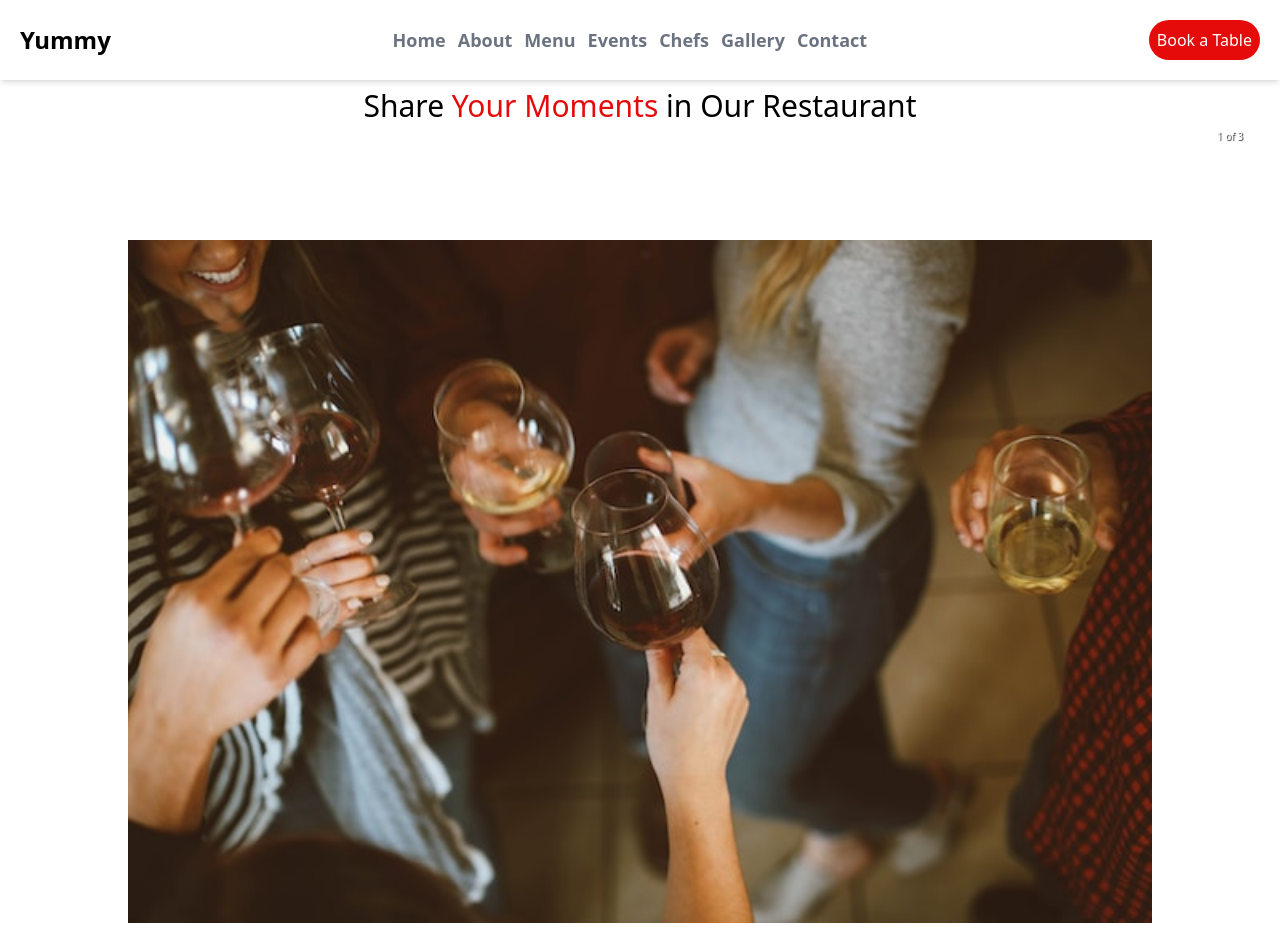
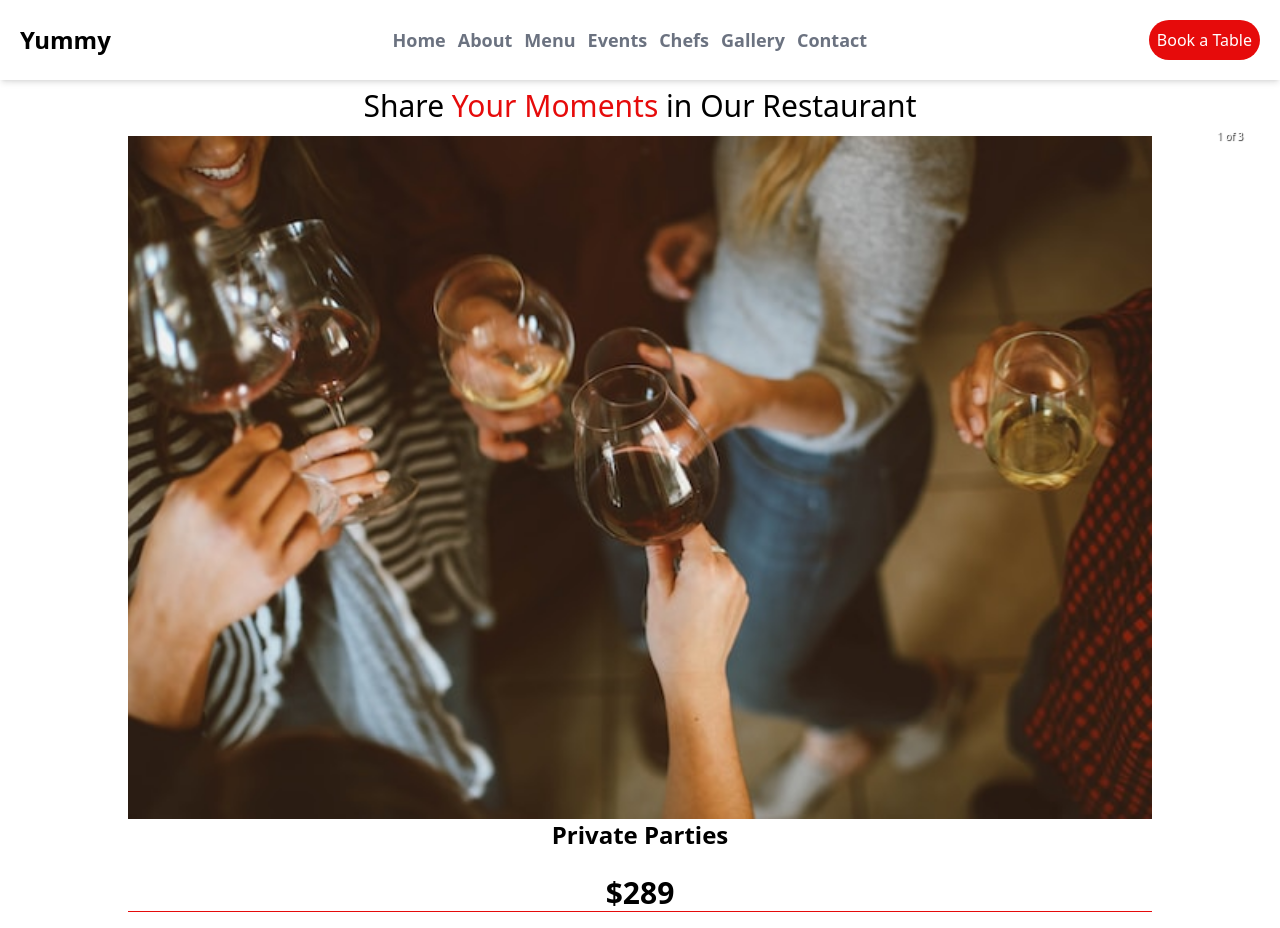
Before and after one commit to JosephMumo/Table_Booking, a React (Vite) app in the folder Table_Booking/: page /event in a window 1280 px wide. Shown: the top 928 px of the page. Built offline with nearby package versions, Linux system fonts and the light colour scheme.

Commit message:
debug: Carousel alignment

```diff
--- a/Table_Booking/src/components/Crsel.jsx
+++ b/Table_Booking/src/components/Crsel.jsx
@@ -9,16 +9,18 @@ const Crsel = () => {
     return (
         <div>
             <Carousel className='grid place-items-center'>
-                <div className='mt-5 md:p-24 relative'>
+                <div className='mt-3 md:px-24 relative'>
                     <img src={bdy} alt='1' />
-                    <h3 className='text-2xl font-semibold'>Private Parties</h3>
-                    <br />
-                    <h1 className='text-3xl font-bold border-b border-primary'>$289</h1>
-                    <br />
-                    <p>Indulge in exclusive gatherings at our restaurant. Elevate your private parties with exquisite cuisine, impeccable service, and a charming ambiance. Unforgettable memories await.</p>
+                    <div>
+                        <h3 className='text-2xl font-semibold'>Private Parties</h3>
+                        <br />
+                        <h1 className='text-3xl font-bold border-b border-primary'>$289</h1>
+                        <br />
+                        <p>Indulge in exclusive gatherings at our restaurant. Elevate your private parties with exquisite cuisine, impeccable service, and a charming ambiance. Unforgettable memories await.</p>
+                    </div>
 
                 </div>
-                <div className=' mt-5 md:p-24'>
+                <div className=' mt-3 md:px-24'>
                     <img src={cdy} alt="2" />
                     <h3 className='text-2xl font-semibold'>Birthday Parties</h3>
                     <br />
@@ -26,7 +28,7 @@ const Crsel = () => {
                     <br />
                     <p>Celebrate joyous milestones with us! Host remarkable birthday parties, relishing delectable dishes, lively atmosphere, and delightful moments that linger.</p>
                 </div>
-                <div className=' mt-5 md:p-24'>
+                <div className=' mt-3 md:px-24'>
                     <img src={pdy} alt="3" />
                     <h3 className='text-2xl font-semibold'>Custom Parties</h3>
                     <br />
```
